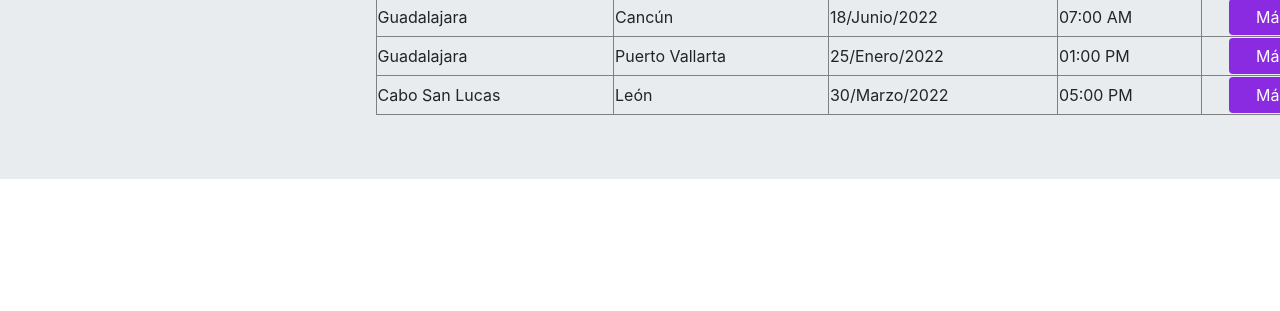
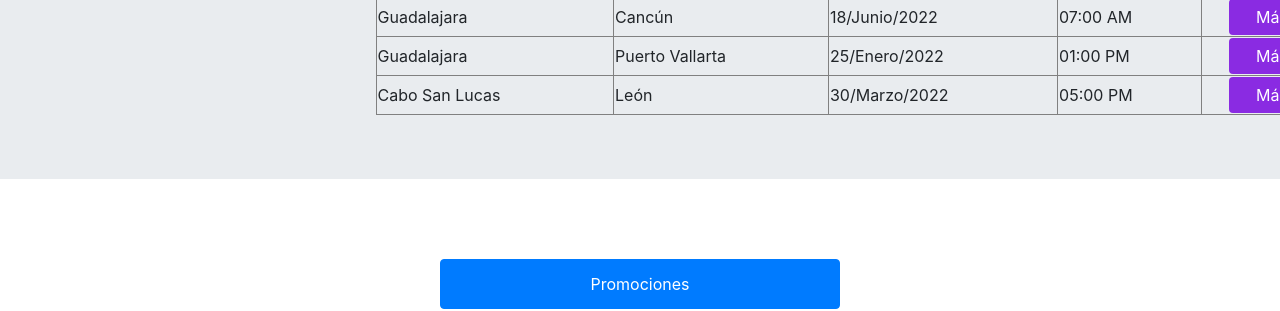
Before and after one commit to Cova247/AerolineaEquipo5, a website: page AWSHTML/index.html in a window 1280 px wide. Shown: the part 489-800 px from the top of the page. Drawn offline with nearby package versions, Linux system fonts and the light colour scheme.

Commit message:
Se agregó botón de promociones en página principal

```diff
--- a/AWSHTML/index.html
+++ b/AWSHTML/index.html
@@ -71,7 +71,14 @@
           </table>
         </div>
       </div>
+      </div><br><br>
+
+
+      <div class="d-grid gap-2" style="text-align: center;">
+        <button class="btn btn-primary" type="button" style="height:50px;width:400px">Promociones</button>
       </div>
+
+
     <!-- Optional JavaScript -->
     <script src="../AWSHTML/home.js"></script>
     <!-- jQuery first, then Popper.js, then Bootstrap JS -->
```
